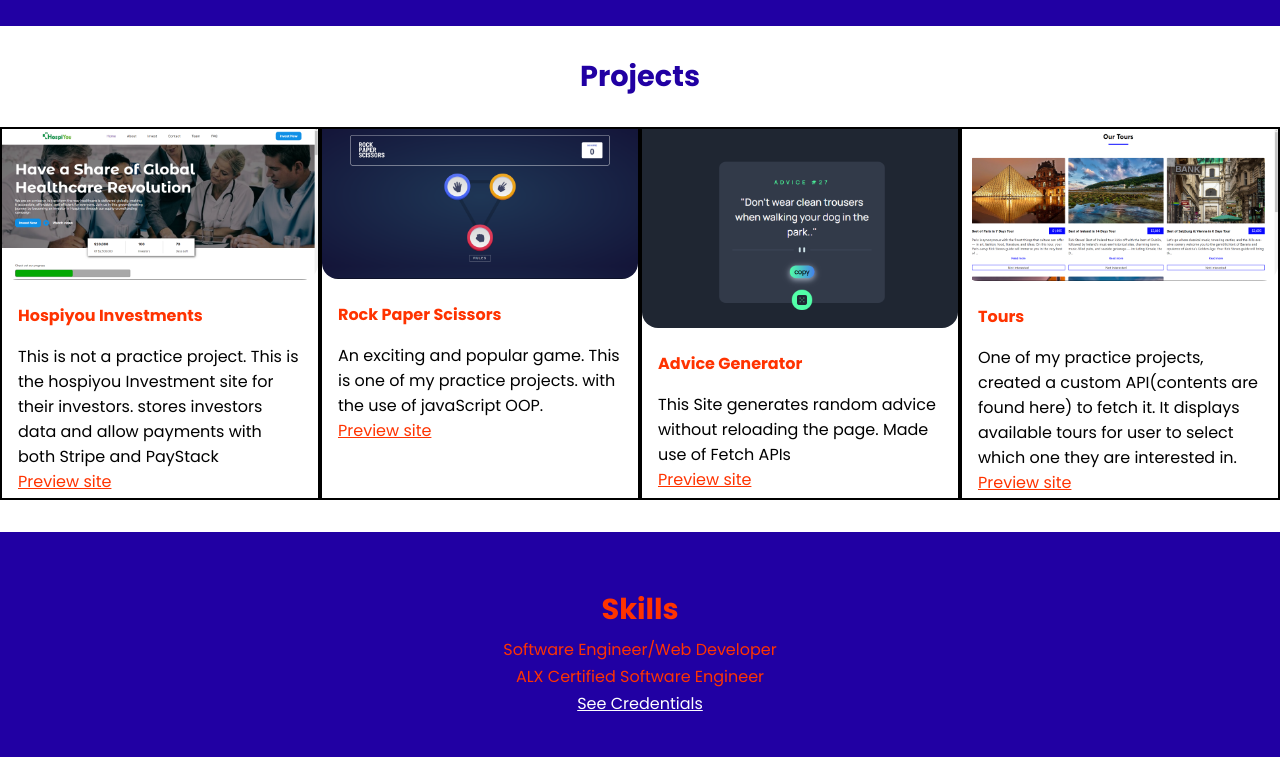
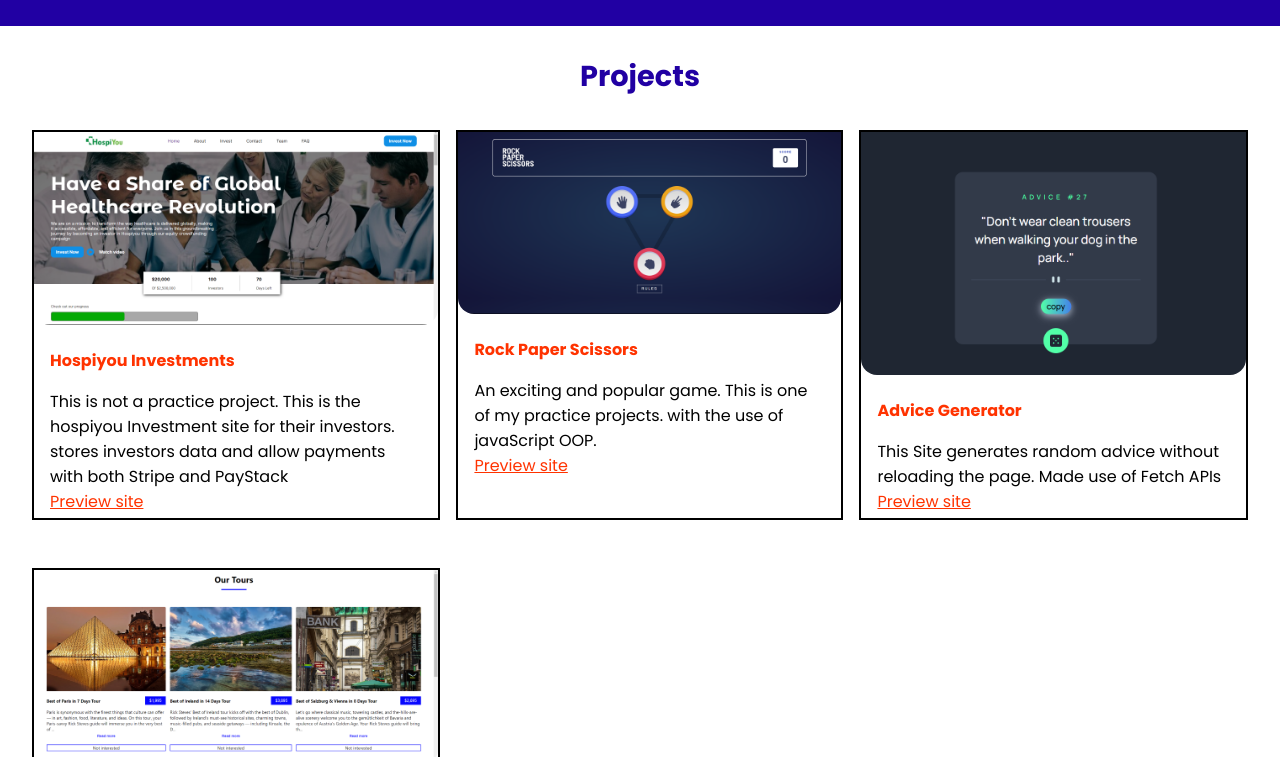
Before and after one commit to FavourPeters/portfolio-new, a React (Create React App) app: page / in a window 1280 px wide. Shown: the part 520-1277 px from the top of the page. Built offline with nearby package versions, Linux system fonts and the light colour scheme.

Commit message:
additional styling

```diff
--- a/src/ProjectT/project.css
+++ b/src/ProjectT/project.css
@@ -23,7 +23,7 @@
 }
 
 .image {
-  width: 80%;
+  /* width: 80%; */
   margin-left: auto;
   margin-right: auto;
   padding-bottom: 0.2em;
@@ -50,12 +50,27 @@
   margin-left: 1rem;
 }
 
+.image-container {
+  display: grid;
+  margin: 2rem;
+  gap: 1rem;
+  grid-template-columns: auto;
+}
+
+@media only screen and (min-width: 800px) {
+  .image-container {
+    display: grid;
+    grid-template-columns: auto auto;
+  }
+}
+
 @media only screen and (min-width: 1000px) {
   .image-container {
-    display: flex;
+    display: grid;
+    grid-template-columns: auto auto auto;
   }
 
-  .image {
+  /* .image {
     width: 30%;
-  }
+  } */
 }
```
